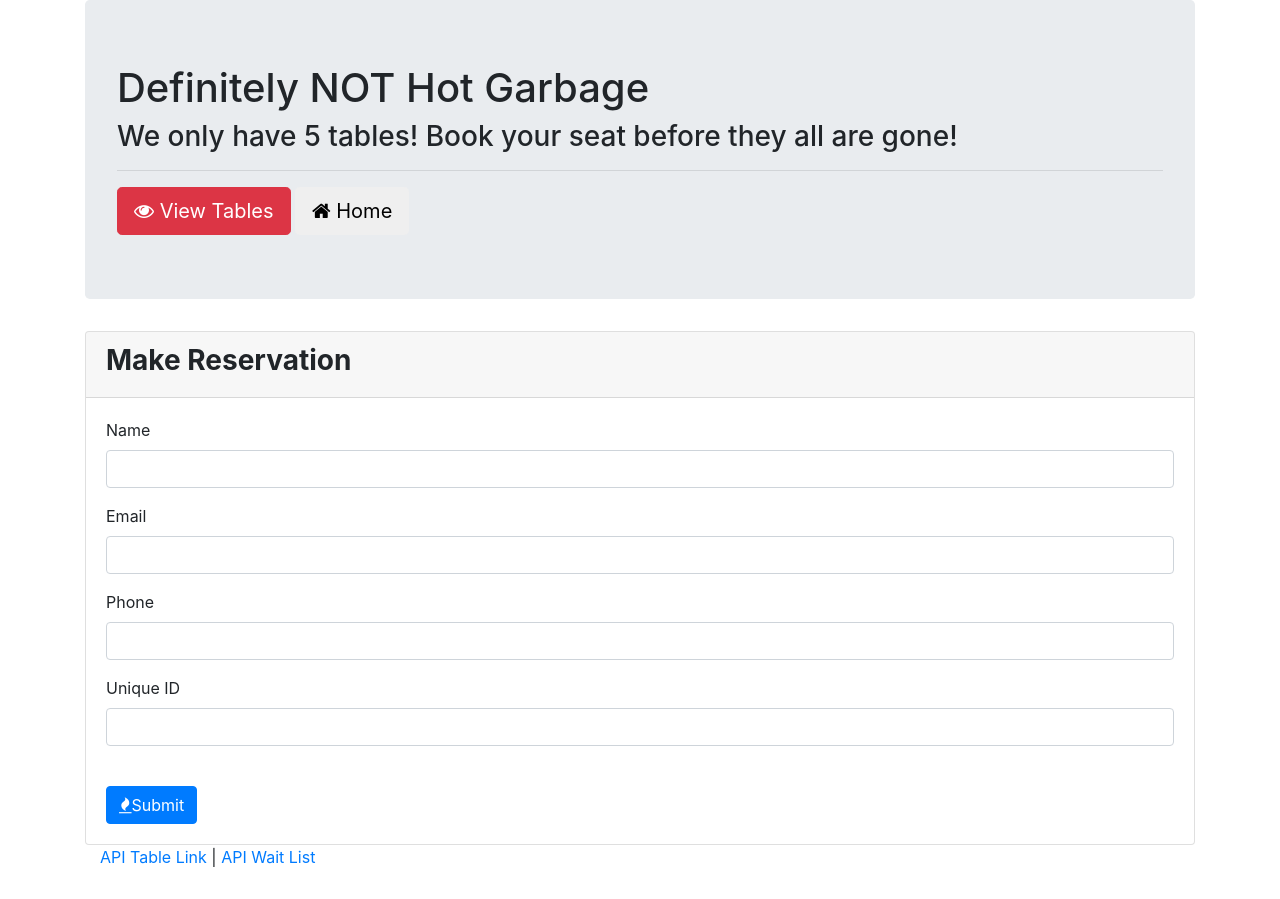
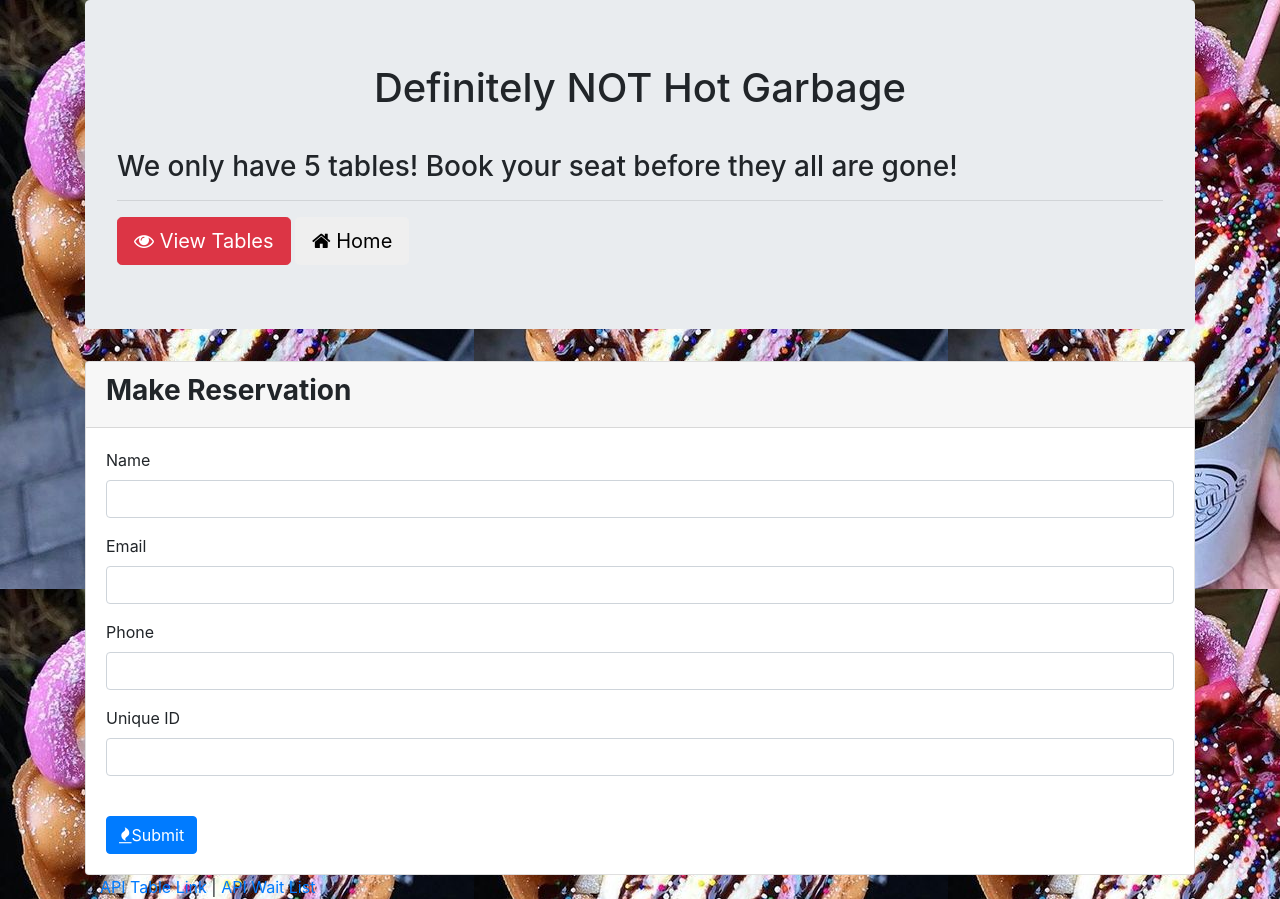
Before and after one commit to brookekumar/defnothotgarbage, a website: page public/add.html in a window 1280 px wide. Before the commit the page ends 869 px from the top, so only its background shows below. Drawn offline with nearby package versions, Linux system fonts and the light colour scheme.

Commit message:
added styling

```diff
--- a/public/add.html
+++ b/public/add.html
@@ -7,6 +7,7 @@
   <link rel="stylesheet" href="https://maxcdn.bootstrapcdn.com/bootstrap/4.0.0/css/bootstrap.min.css">
   <link rel="stylesheet" href="https://stackpath.bootstrapcdn.com/font-awesome/4.7.0/css/font-awesome.min.css">
   <script src="https://code.jquery.com/jquery.js"></script>
+  <link rel="stylesheet" type="text/css" href="style.css">
   <script src="https://maxcdn.bootstrapcdn.com/bootstrap/4.0.0/js/bootstrap.min.js"></script>
 
 </head>
--- a/public/style.css
+++ b/public/style.css
@@ -0,0 +1,10 @@
+body
+{
+    background-image: url(./images/yumfood.jpg);
+}
+
+h1{
+    text-align: center;
+    padding-bottom: 30px;
+
+}
```
Also changed, not shown: public/index.html (+5 -0 lines).
